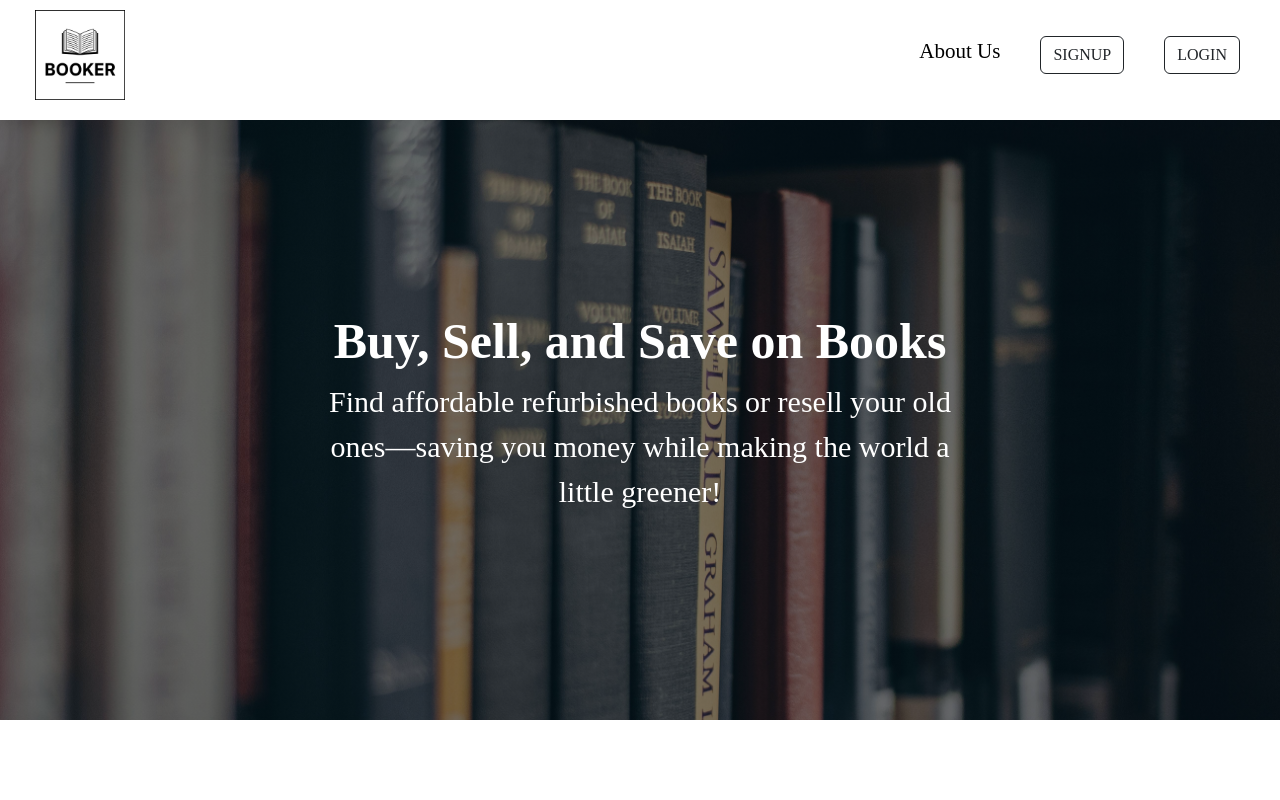
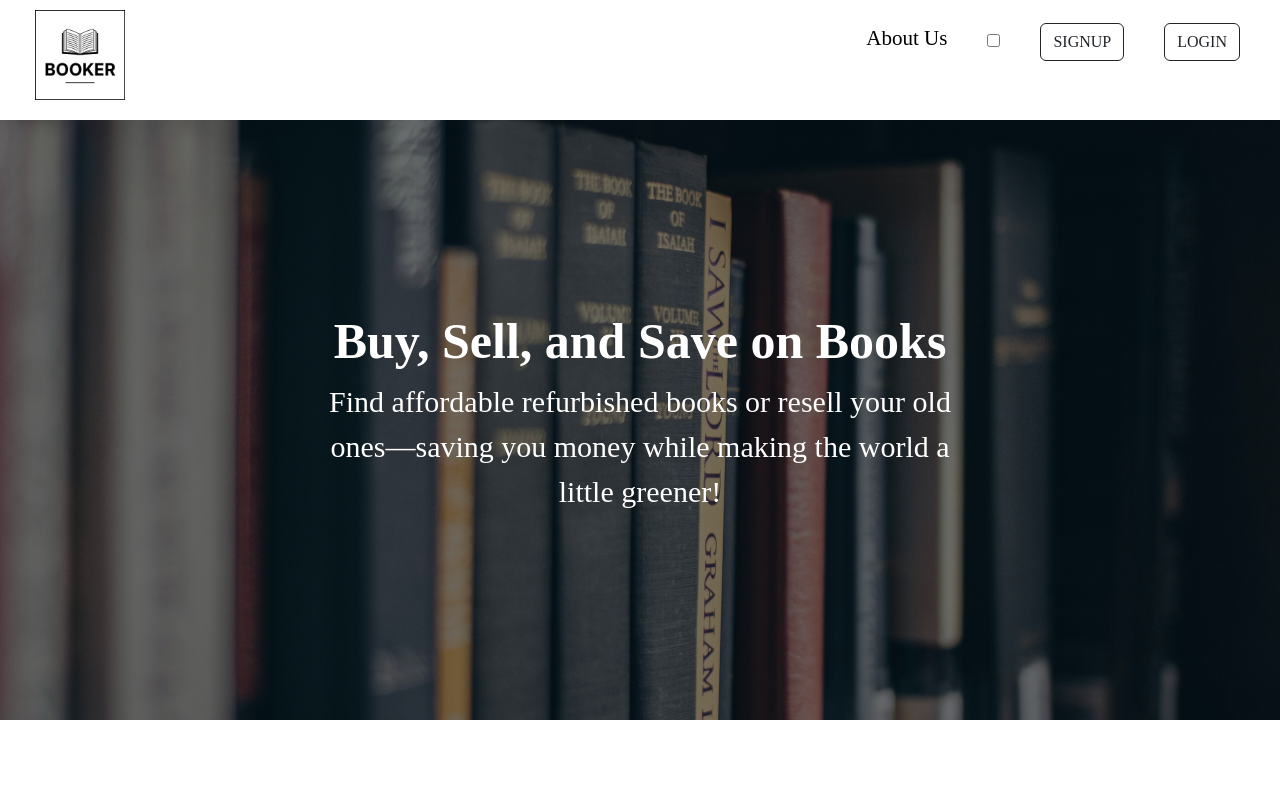
Before and after one commit to Ayush201738982361/BookER, a React (Vite) app in the folder client/: page / in a window 1280 px wide. Shown: the top 800 px of the page. Built offline with nearby package versions, Linux system fonts and the light colour scheme.

Commit message:
Changed navbar color theme

```diff
--- a/client/src/components/Navbar.jsx
+++ b/client/src/components/Navbar.jsx
@@ -1,11 +1,15 @@
 import { Link } from "react-router-dom";
+import PropTypes from "prop-types";
 import "../public/styles/style.css";
 import logo from "../public/images/booker-logo.jpg";
 
-function Navbar() {
+function Navbar(props) {
   return (
     <>
-      <nav className="navbar">
+      <nav
+        className="navbar"
+        style={{ backgroundColor: props.mode === "dark" ? "#212529" : "white" }}
+      >
         <Link to="/">
           <div className="left">
             <img src={logo} alt="error" />
@@ -14,24 +18,58 @@ function Navbar() {
         <div className="right">
           <Link to="/aboutus">
             <div className="about_us">
-              <span>About Us</span>
+              <span
+                style={{ color: props.mode === "dark" ? "white" : "black" }}
+              >
+                About Us
+              </span>
             </div>
           </Link>
+          <label className="switch">
+            <input type="checkbox" onClick={props.toggleMode} />
+            <span className="slider">
+              <svg
+                className="slider-icon"
+                viewBox="0 0 32 32"
+                xmlns="http://www.w3.org/2000/svg"
+                aria-hidden="true"
+                role="presentation"
+              >
+                <path fill="none" d="m4 16.5 8 8 16-16"></path>
+              </svg>
+            </span>
+          </label>
 
           <Link to="/signup">
+            {props.mode === "dark" ? (
+              <button type="button" className="btn btn-outline-light">
+                SIGNUP
+              </button>
+            ) : (
               <button type="button" className="btn btn-outline-dark">
                 SIGNUP
               </button>
+            )}
           </Link>
           <Link to="/login">
+            {props.mode === "dark" ? (
+              <button type="button" className="btn btn-outline-light">
+                LOGIN
+              </button>
+            ) : (
               <button type="button" className="btn btn-outline-dark">
                 LOGIN
               </button>
+            )}
           </Link>
         </div>
       </nav>
     </>
   );
 }
+Navbar.propTypes = {
+  mode: PropTypes.string.isRequired,
+  toggleMode: PropTypes.func.isRequired,
+};
 
 export default Navbar;
```
Lines whose indentation alone changed are shown as unchanged.
